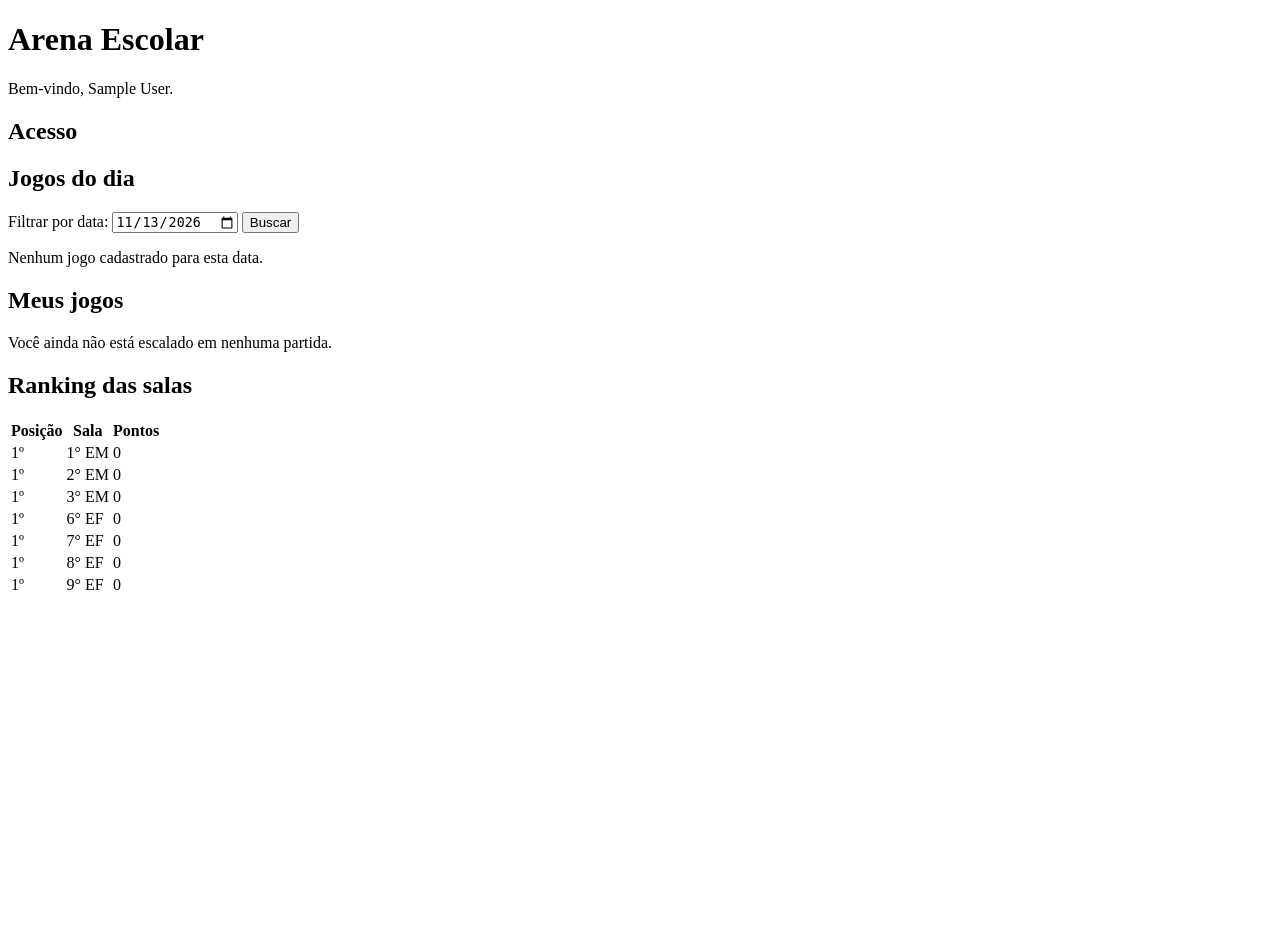
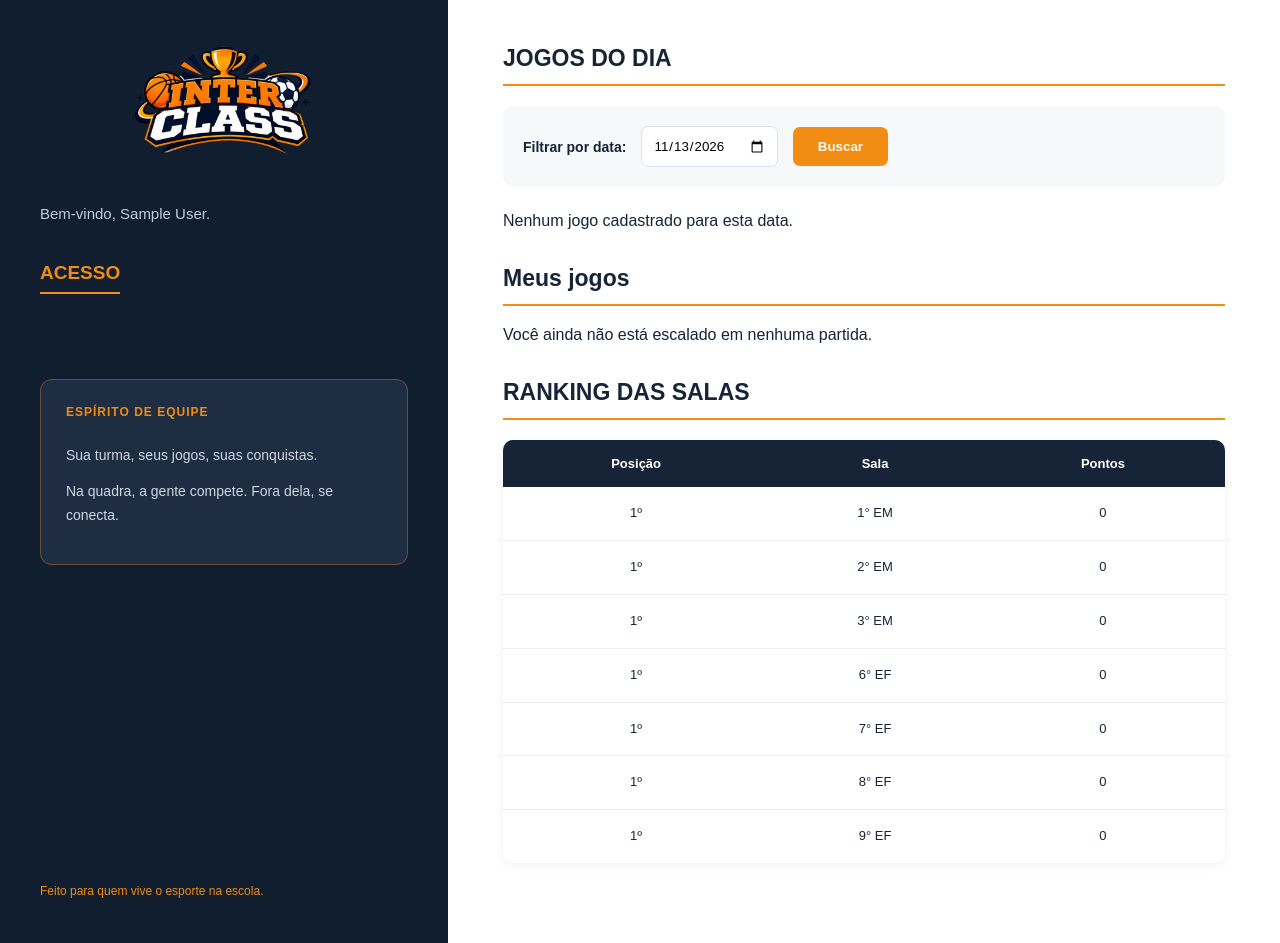
Before and after one commit to anonimatogb/ArenaEscolar, a PHP site: page / in a window 1280 px wide. Before the commit the page ends 590 px from the top, so only its background shows below. Run offline with PHP 8.4, Linux system fonts and the light colour scheme; the visitor is signed in with stand-in values (Sample User, id 1); data comes from the database, SQL or seed files in the repository; data that the repository does not hold is empty.

Commit message:
colocando css

```diff
--- /dev/null
+++ b/CSS/style.css
@@ -0,0 +1,310 @@
+
+/* CONFIGURAÇÕES GERAIS */
+* {
+    margin: 0;
+    padding: 0;
+    box-sizing: border-box;
+    font-family: Arial, Helvetica, sans-serif;
+}
+
+body {
+    background-color: #ffffff;
+    color: #172337;
+}
+
+/* DIVISÃO DA PÁGINA */
+.pagina {
+    display: flex;
+    min-height: 100vh;
+    width: 100%;
+}
+
+/* LATERAL AZUL */
+.painel-acesso {
+    width: 35%;
+    min-height: 100vh;
+    background-color: #111e30;
+    color: white;
+    padding: 45px 40px;
+    display: flex;
+    flex-direction: column;
+}
+
+
+.img {
+   width: 180px;
+    height: auto;
+    display: block;
+    margin: 0 auto 40px;
+}
+
+/* BOAS-VINDAS */
+.boas-vindas {
+    color: #c3ccda;
+    font-size: 15px;
+    margin-bottom: 40px;
+}
+
+/* ACESSO */
+.acesso h2 {
+    font-size: 19px;
+    color: #f28c13;
+    margin-bottom: 20px;
+    border-bottom: 2px solid #f28c13;
+     padding-bottom: 8px;
+     display: table;
+}
+
+.acesso ul {
+    list-style: none;
+    display: flex;
+    flex-direction: column;
+    text-align: center;
+    gap: 12px;
+}
+
+.acesso li {
+    background-color: #1e2d42;
+    padding: 17px;
+    border-radius: 18px;
+    border: 1px solid #f28e1374;
+    transition: 0.3s;
+}
+
+.acesso li:hover {
+    background-color: #293b54;
+    border-color: #1e2d42;
+}
+
+.acesso a {
+    color: white;
+    text-decoration: none;
+    font-size: 14px;
+    font-weight: bold;
+}
+
+/* MENSAGEM LATERAL */
+.mensagem {
+    background-color: #1e2d42;
+    padding: 25px;
+    border: 1px solid #f28e135b;
+    border-radius: 12px;
+    margin-top: 65px;
+}
+
+.mensagem h3 {
+    color: #f28c13;
+    font-size: 12px;
+    margin-bottom: 25px;
+    letter-spacing: 1px;
+}
+
+.mensagem p {
+    color: #d0d7e1;
+    font-size: 14px;
+    line-height: 1.7;
+    margin-bottom: 12px;
+}
+
+/* RODAPÉ LATERAL */
+.painel-acesso footer {
+    margin-top: auto;
+    padding-top: 50px;
+     color: #f28c13;
+    font-size: 12px;
+}
+
+/* ÁREA BRANCA */
+.conteudo {
+    width: 65%;
+    padding: 45px 55px;
+    background-color: #ffffff;
+}
+
+/* TÍTULOS */
+.conteudo h2 {
+    color: #172337;
+    font-size: 23px;
+    margin-bottom: 20px;
+    margin-top: 35px;
+    padding-bottom: 12px;
+    border-bottom: 2px solid #f28c13;
+}
+
+.conteudo h2:first-child {
+    margin-top: 0;
+}
+
+/* FORMULÁRIO DE DATA */
+.conteudo form {
+    display: flex;
+    align-items: center;
+    gap: 15px;
+    flex-wrap: wrap;
+    background-color: #f7f8fa;
+    padding: 20px;
+    border-radius: 10px;
+    margin-bottom: 25px;
+}
+
+.conteudo label {
+    font-size: 14px;
+    font-weight: bold;
+}
+
+.conteudo input {
+    padding: 11px;
+    border: 1px solid #dce1e8;
+    border-radius: 7px;
+    outline: none;
+}
+
+.conteudo input:focus {
+    border-color: #f28c13;
+}
+
+/* BOTÕES */
+.conteudo button {
+    background-color: #f28c13;
+    color: white;
+    border: none;
+    padding: 12px 25px;
+    border-radius: 7px;
+    font-weight: bold;
+    cursor: pointer;
+    transition: 0.3s;
+}
+
+.conteudo button:hover {
+    background-color: #d97508;
+    color: white;
+}
+
+/* TABELAS */
+.conteudo table {
+    width: 100%;
+    border-collapse: collapse;
+    margin: 20px 0 35px;
+    border-radius: 10px;
+    overflow: hidden;
+    box-shadow: 0 3px 12px rgba(0, 0, 0, 0.05);
+}
+
+.conteudo thead {
+    background-color: #172337;
+    color: white;
+}
+
+.conteudo th {
+    padding: 16px 10px;
+    font-size: 13px;
+}
+
+.conteudo td {
+    padding: 16px 10px;
+    text-align: center;
+    font-size: 13px;
+    border-bottom: 1px solid #e9edf2;
+    line-height: 1.6;
+}
+
+.conteudo tbody tr:hover {
+    background-color: #fff8ef;
+}
+
+.conteudo tbody tr:last-child td {
+    border-bottom: none;
+}
+
+/* ESCALAÇÕES */
+.conteudo details {
+    background-color: #f5f6f8;
+    border-radius: 7px;
+    padding: 10px;
+    margin-top: 10px;
+    text-align: left;
+}
+
+.conteudo summary {
+    color: #d97508;
+    font-weight: bold;
+    cursor: pointer;
+}
+
+.conteudo details p {
+    font-size: 12px;
+    margin-top: 10px;
+    color: #536176;
+}
+
+/* MEUS JOGOS */
+.conteudo ul {
+    list-style: none;
+}
+
+.conteudo ul li {
+    background-color: #f7f8fa;
+    border-left: 4px solid #f28c13;
+    border-radius: 7px;
+    padding: 16px;
+    margin-bottom: 12px;
+    font-size: 14px;
+}
+
+/* RESPONSIVIDADE */
+@media (max-width: 900px) {
+
+    .painel-acesso {
+        width: 35%;
+        padding: 30px 20px;
+    }
+
+    .conteudo {
+        width: 65%;
+        padding: 30px 20px;
+    }
+
+    .painel-acesso h1 {
+        font-size: 25px;
+    }
+}
+
+@media (max-width: 650px) {
+
+    .pagina {
+        flex-direction: column;
+    }
+
+    .painel-acesso,
+    .conteudo {
+        width: 100%;
+        min-height: auto;
+    }
+
+    .painel-acesso {
+        padding: 30px 25px;
+    }
+
+    .painel-acesso footer {
+        margin-top: 40px;
+    }
+
+    .conteudo {
+        padding: 30px 20px;
+        overflow-x: auto;
+    }
+
+    .conteudo table {
+        min-width: 500px;
+    }
+
+    .conteudo form {
+        align-items: stretch;
+        flex-direction: column;
+    }
+
+    .conteudo input,
+    .conteudo button {
+        width: 100%;
+    }
+}
--- a/Site/Style/LiveScore.css
+++ b/Site/Style/LiveScore.css
@@ -14,6 +14,7 @@
 .live-score-header {
     margin-bottom: 24px;
     padding: 24px;
+    border: 1px solid #1e2d42;
     border-radius: 12px;
     background: #ffffff;
     box-shadow: 0 4px 16px rgba(15, 23, 42, 0.08);
@@ -30,7 +31,7 @@
 
 .live-score-header h1 {
     margin: 0;
-    color: #1e3a8a;
+    color: #1e2d42;
 }
 
 .live-score-match {
@@ -39,6 +40,7 @@
     border-radius: 12px;
     background: #ffffff;
     box-shadow: 0 4px 16px rgba(15, 23, 42, 0.06);
+    border: 1px solid #1e2d42;
 }
 
 .live-score-details {
@@ -66,7 +68,7 @@
 .live-score-team h2 {
     min-height: 2.5em;
     margin: 0 0 8px;
-    color: #1e3a8a;
+    color: #f28c13;
     overflow-wrap: anywhere;
 }
 
--- a/Site/View/Administrador/placar.php
+++ b/Site/View/Administrador/placar.php
@@ -97,8 +97,8 @@ $placarB = $jogo === null ? 0 : (int) ($jogo['gols_pts_b'] ?? 0);
 <body class="live-score-page">
     <header class="live-score-header">
         <a href="inicio.php#jogos">Voltar aos jogos</a>
-        <p>Arena Escolar</p>
-        <h1>Controle de placar</h1>
+        <p>INTERCLASS</p>
+        <h1>CONTROLE DE PLACAR</h1>
     </header>
 
     <main class="live-score-main">
--- a/Site/View/Usuario/inicio.php
+++ b/Site/View/Usuario/inicio.php
@@ -18,11 +18,11 @@ if (!isset($_SESSION['tipo']) || $_SESSION['tipo'] !== 'aluno') {
     <meta charset="UTF-8">
     <meta name="viewport" content="width=device-width, initial-scale=1.0">
     <title>Início</title>
-    <link rel="stylesheet" href="../../Style/common.css">
+
     <link rel="stylesheet" href="../../Style/Usuario.css">
 </head>
 <body>
-    <h1>Bem-vindo ao Arena Escolar!</h1>
+    <h1>Bem-vindo a <span class="destaque">INTERCLASS!</span></h1>
 <nav>
         <ul>
             <p>Olá, <?= htmlspecialchars($_SESSION['nome']) ?>!</p>
--- a/index.php
+++ b/index.php
@@ -36,30 +36,61 @@ $pontosAnteriores = null;
 <head>
     <meta charset="UTF-8">
     <meta name="viewport" content="width=device-width, initial-scale=1.0">
+    <link rel="stylesheet" href="CSS/style.css">
     <title>Arena Escolar</title>
 </head>
 <body>
-    <h1>Arena Escolar</h1>
+
+<main class="pagina">
+
+     <!-- LATERAL AZUL -->
+        <aside class="painel-acesso">
+
+            <img src="CSS/img/Logo.png" alt="imagem" class="img">
 
             <?php if (isset($_SESSION['nome'])): ?>
-        <p>Bem-vindo, <?= htmlspecialchars($_SESSION['nome'], ENT_QUOTES, 'UTF-8') ?>.</p>
+                <p class="boas-vindas">
+                    Bem-vindo, <?= htmlspecialchars($_SESSION['nome'], ENT_QUOTES, 'UTF-8') ?>.
+                </p>
             <?php endif; ?>
 
-    <h2>Acesso</h2>
+            <div class="acesso">
+                <h2>ACESSO</h2>
+
                 <ul>
                     <?php if (empty($_SESSION['id_usuario'])): ?>
                         <li><a href="Site/View/Administrador/Login.php">Entrar como professor</a></li>
                         <li><a href="Site/View/Usuario/Login.php">Entrar como representante ou aluno</a></li>
+
                     <?php elseif (($_SESSION['tipo'] ?? '') === 'ADM'): ?>
                         <li><a href="Site/View/Administrador/inicio.php">Painel do professor</a></li>
+
                     <?php elseif (($_SESSION['tipo'] ?? '') === 'representante'): ?>
                         <li><a href="Site/View/Representante/inicio.php">Painel do representante</a></li>
+
                     <?php elseif (($_SESSION['tipo'] ?? '') === 'aluno'): ?>
                         <li><a href="Site/View/Usuario/inicio.php">Minha página</a></li>
                     <?php endif; ?>
                 </ul>
+            </div>
 
-    <h2>Jogos do dia</h2>
+            <div class="mensagem">
+                <h3>ESPÍRITO DE EQUIPE</h3>
+                <p>Sua turma, seus jogos, suas conquistas.</p>
+                <p>Na quadra, a gente compete. Fora dela, se conecta.</p>
+            </div>
+
+            <footer>
+                Feito para quem vive o esporte na escola.
+            </footer>
+
+        </aside>
+
+
+           <!-- ÁREA BRANCA -->
+        <section class="conteudo">
+
+    <h2>JOGOS DO DIA</h2>
     <form method="GET" action="index.php">
         <label for="data">Filtrar por data:</label>
         <input type="date" id="data" name="data" value="<?= htmlspecialchars($data, ENT_QUOTES, 'UTF-8') ?>" required>
@@ -131,7 +162,7 @@ $pontosAnteriores = null;
         <?php endif; ?>
     <?php endif; ?>
 
-    <h2>Ranking das salas</h2>
+    <h2>RANKING DAS SALAS</h2>
     <?php if ($ranking === []): ?>
         <p>Nenhuma sala cadastrada.</p>
     <?php else: ?>
@@ -155,5 +186,10 @@ $pontosAnteriores = null;
             </tbody>
         </table>
     <?php endif; ?>
+
+</section>
+
+</main>
+
 </body>
 </html>
```
Also changed, not shown: Site/Style/Administrador.css (+8 -3 lines), Site/Style/Dashboard.css (+6 -4 lines), Site/Style/Usuario.css (+94 -11 lines), Site/Style/common.css (+18 -8 lines), Site/View/Administrador/Login.php (+8 -3 lines), Site/View/Usuario/Login.php (+5 -3 lines), CSS/img/Logo.png (added). Lines whose indentation alone changed are shown as unchanged.
